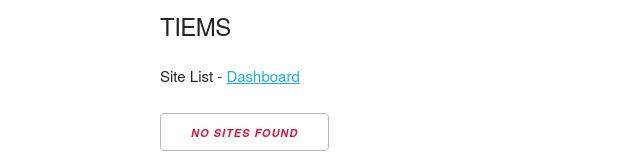
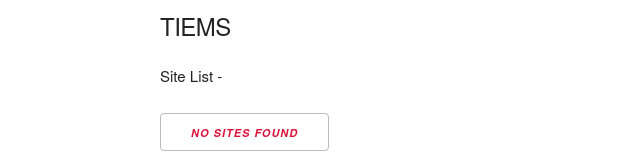
Before and after one commit to jfullerco/tiems-v5, a React (Create React App) app: page /sites in a window 1280 px wide. Shown: the top 160 px of the page, without its empty margins (0-640 px from the left). Built offline with nearby package versions, Linux system fonts and the light colour scheme; the HTML template or start-up script is replaced by a standard one.

Commit message:
2 files modified

```diff
--- a/src/Components/LogoutButton.js
+++ b/src/Components/LogoutButton.js
@@ -1,13 +1,19 @@
 import React from 'react'
+import {Link, Redirect} from 'react-router-dom'
 import {stateContext} from '../../stateContext'
 
 const LogoutButton = () => {
   const userContext = React.useContext(stateContext)
   return (
+    <>
+    <button>
+      <Link to="/">Dashboard</Link>
+    </button>
     <button
       onClick={()=>(userContext.setClientLoggedIn(!userContext.clientLoggedIn))}
       > Logout
     </button>
+    </>
   )
 }
 export default LogoutButton
--- a/src/Pages/Sites/SiteList.js
+++ b/src/Pages/Sites/SiteList.js
@@ -1,6 +1,8 @@
 import React, {useState, useEffect, useContext} from 'react'
 import {Link} from 'react-router-dom'
 import {stateContext} from '../../stateContext'
+
+import LogoutButton from '../../Components/LogoutButton'
 
 const SiteList = () => {
 
@@ -11,7 +13,7 @@ const SiteList = () => {
 
   return (
     <>
-    <div className="row">Site List - <Link to="/">Dashboard</Link></div>
+    <div className="row">Site List - </div>
     <div className="row">
     <div className="four columns">
     <p />
```
